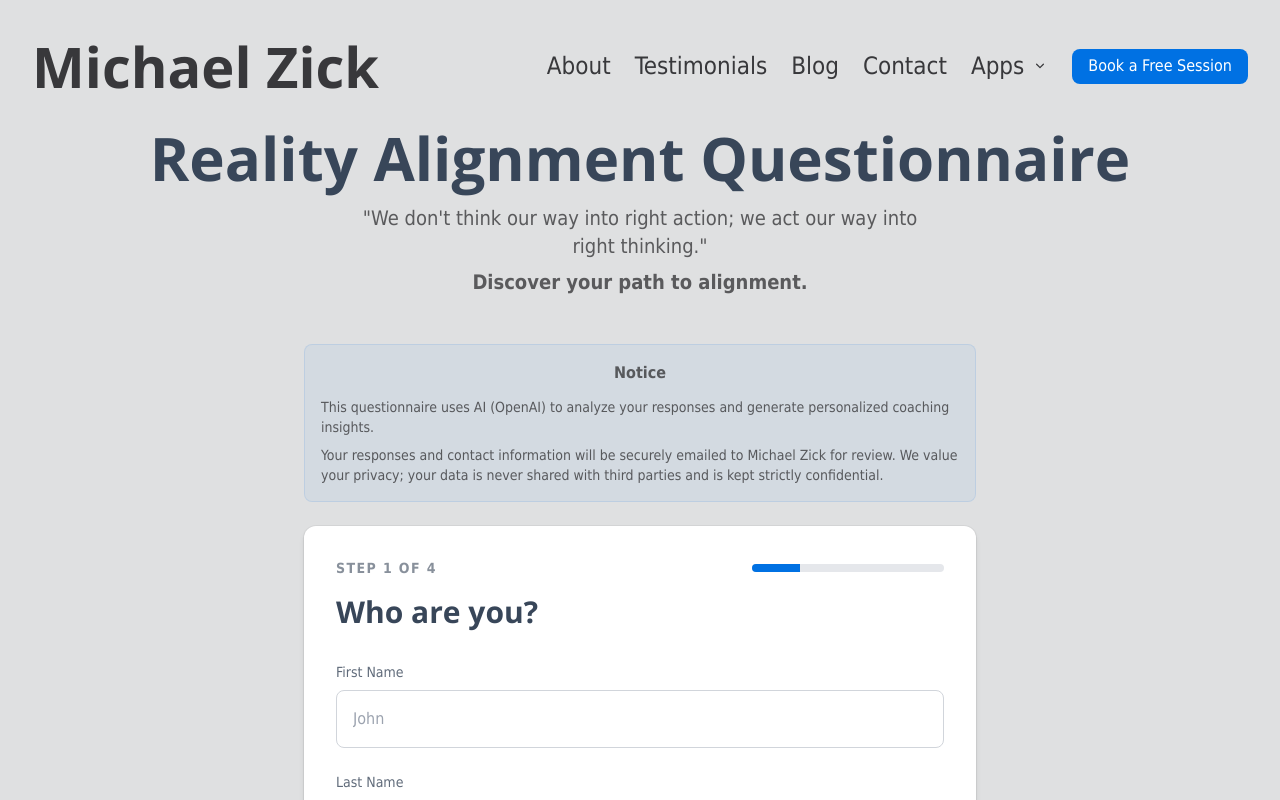
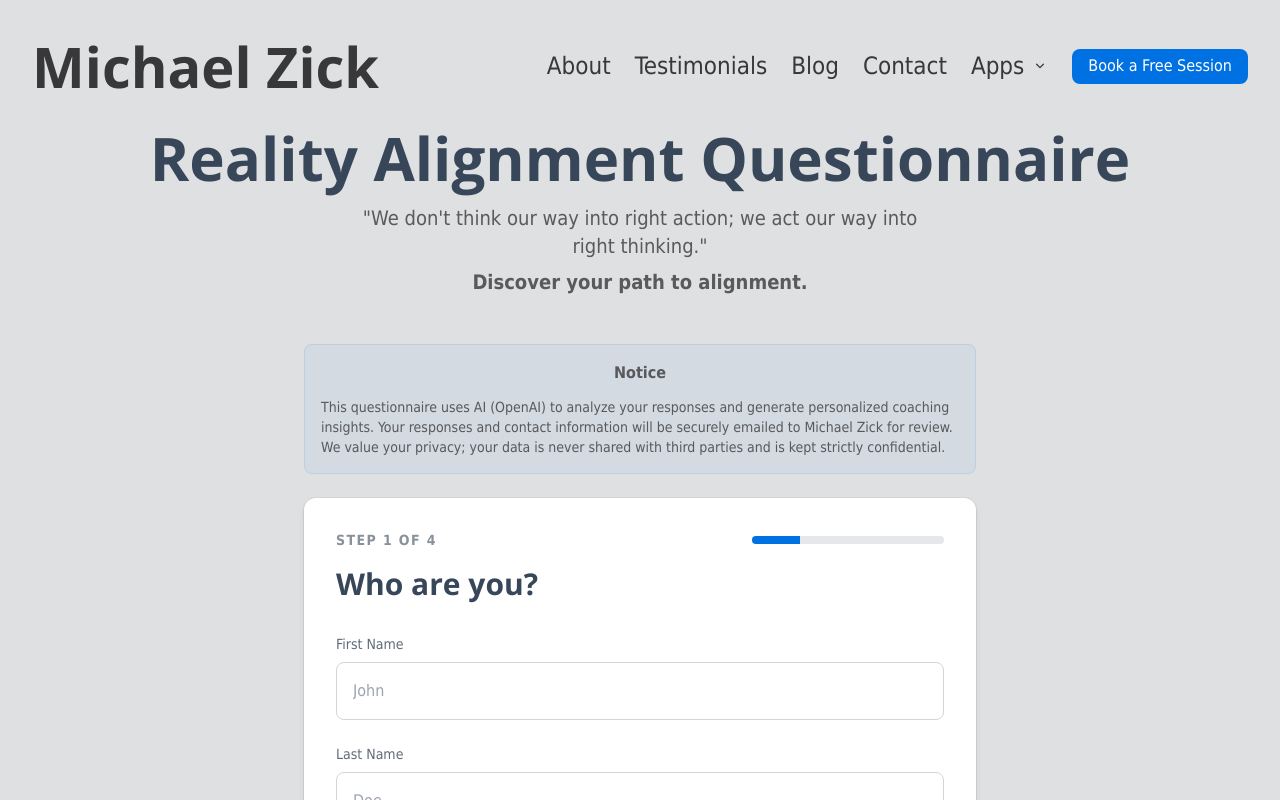
Before and after one commit to michaelzick/michaelzick.com, a Next.js app: page /questionnaire in a window 1280 px wide. Shown: the top 800 px of the page. Built offline with nearby package versions, Linux system fonts and the light colour scheme.

Commit message:
adjusted notice <p>

```diff
--- a/components/Questionnaire.tsx
+++ b/components/Questionnaire.tsx
@@ -184,9 +184,8 @@ export default function Questionnaire() {
         <div className="space-y-2 text-left">
           <p>
             This questionnaire uses AI (OpenAI) to analyze your responses and generate personalized coaching insights.
-          </p>
-          <p>
-            Your responses and contact information will be securely emailed to Michael Zick for review. We value your privacy; your data is never shared with third parties and is kept strictly confidential.
+            Your responses and contact information will be securely emailed to Michael Zick for review. We value your privacy;
+            your data is never shared with third parties and is kept strictly confidential.
           </p>
         </div>
       </div>
```
